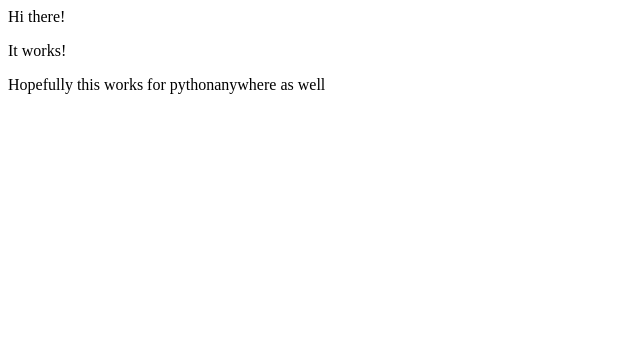
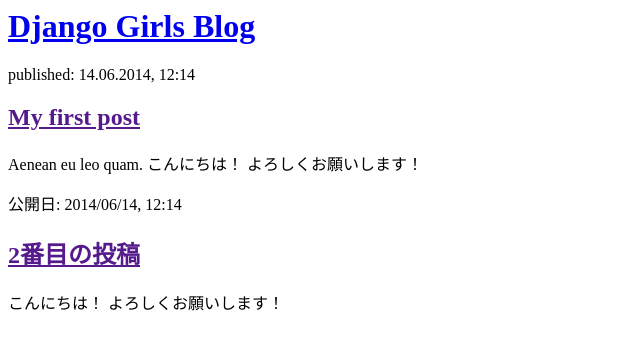
Before and after one commit to nanami773773/my-first-blog, a Django app: page / in a window 1280 px wide. Shown: the top 350 px of the page, without its empty margins (0-640 px from the left). Run offline with Django 3.2, Linux system fonts and the light colour scheme.

Commit message:
HTML modified

```diff
--- a/blog/templates/blog/post_list.html
+++ b/blog/templates/blog/post_list.html
@@ -1,7 +1,22 @@
 <html>
-<body>
-    <p>Hi there!</p>
-    <p>It works!</p>
-    <p>Hopefully this works for pythonanywhere as well<p>
-</body>
+    <head>
+        <title>Django Girls blog</title>
+    </head>
+    <body>
+        <div>
+            <h1><a href="/">Django Girls Blog</a></h1>
+        </div>
+
+        <div>
+            <p>published: 14.06.2014, 12:14</p>
+            <h2><a href="">My first post</a></h2>
+            <p>Aenean eu leo quam. こんにちは！ よろしくお願いします！ </p>
+        </div>
+
+        <div>
+            <p>公開日: 2014/06/14, 12:14</p>
+            <h2><a href="">2番目の投稿</a></h2>
+            <p> こんにちは！ よろしくお願いします！ </p>
+        </div>
+    </body>
 </html>
--- a/blog/views.py
+++ b/blog/views.py
@@ -1,6 +1,9 @@
 from django.shortcuts import render
+from django.utils import timezone
+from .models import Post
 
 
 # Create your views here.
 def post_list(request):
+    posts = Post.objects.filter(published_date__lte=timezone.now()).order_by('published_date')
     return render(request, 'blog/post_list.html', {})
```
